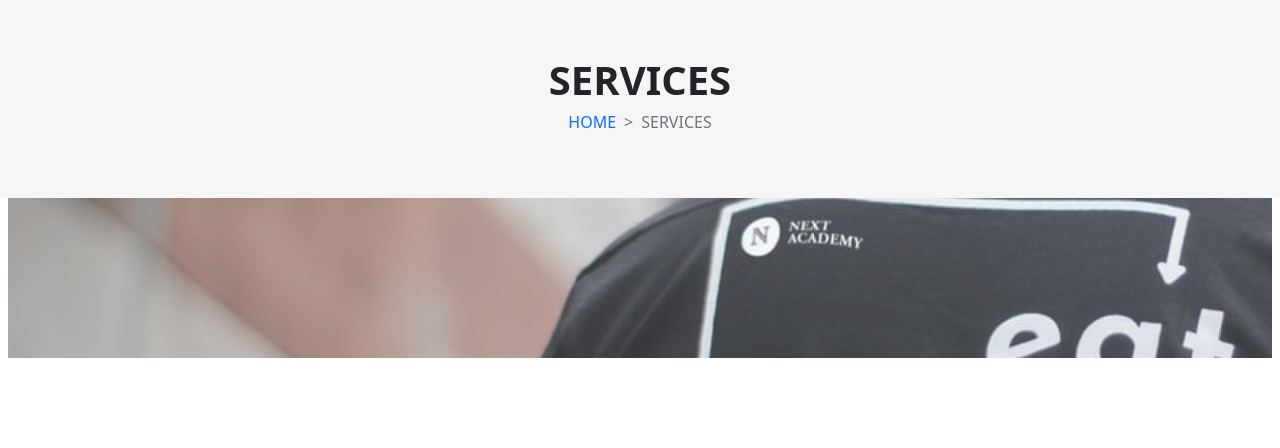
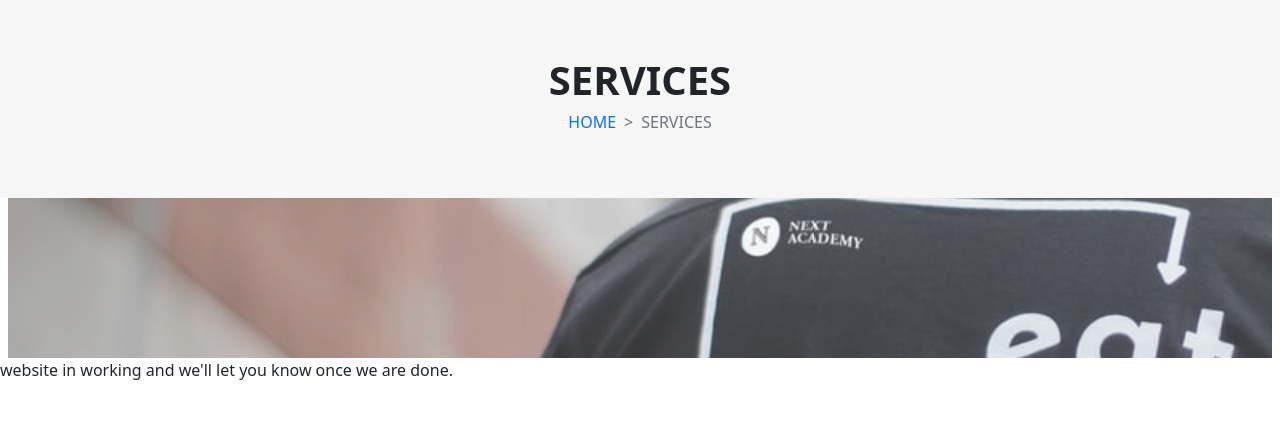
Before and after one commit to bharatbamaniya/Project-Victor-Edutech, a plain HTML site: page services.html in a window 1280 px wide. Shown: the part 133-581 px from the top of the page. Drawn offline with nearby package versions, Linux system fonts and the light colour scheme.

Commit message:
change decsc
I have change something here

```diff
--- a/services.html
+++ b/services.html
@@ -135,6 +135,31 @@
     <hr class="divider mx-2 divider-bg">
 
 
+<div>
+    website in working and we'll let you know once we are done.
+</div>
+
+
+
+
+
+
+
+
+
+
+
+
+
+
+
+
+
+
+
+
+
+
 
 
 
```
Also changed, not shown: index.html (+1 -1 lines).
